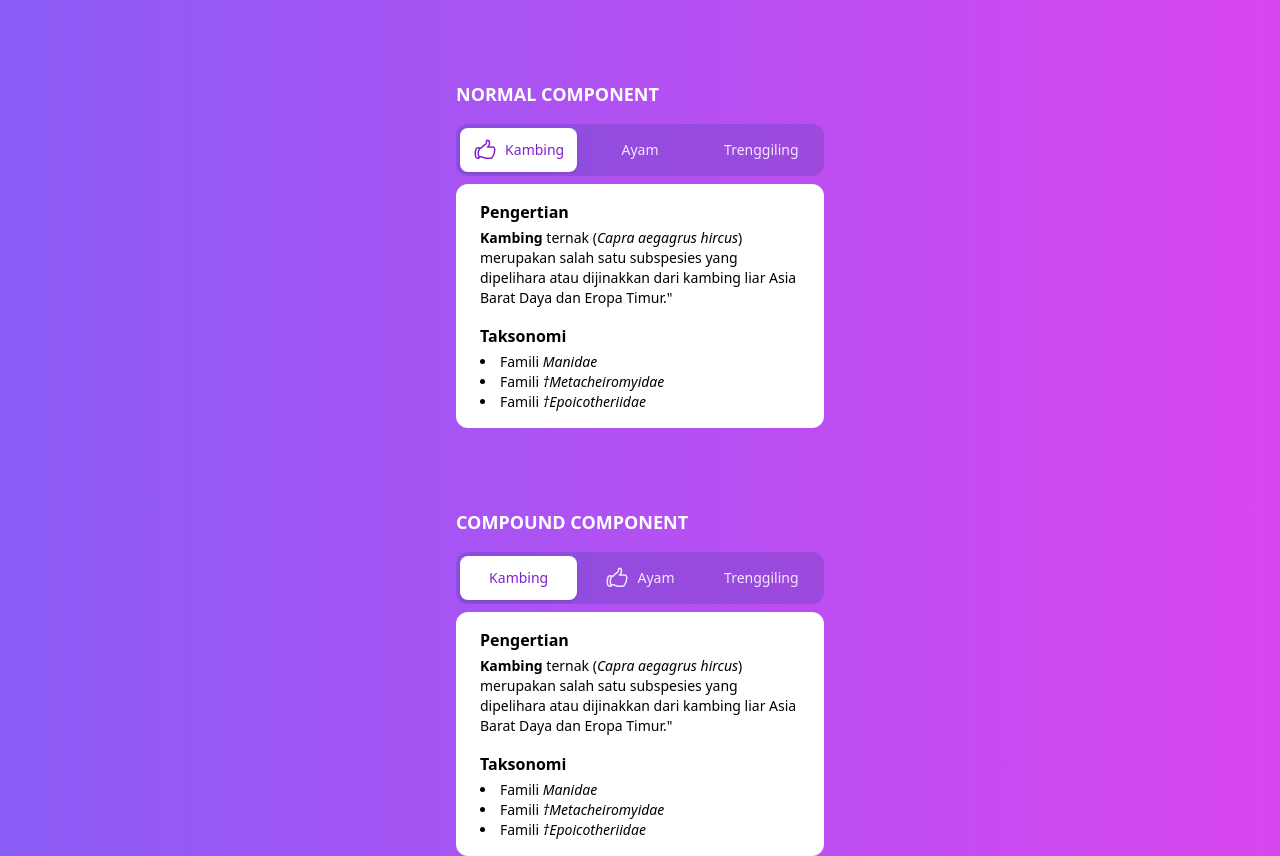
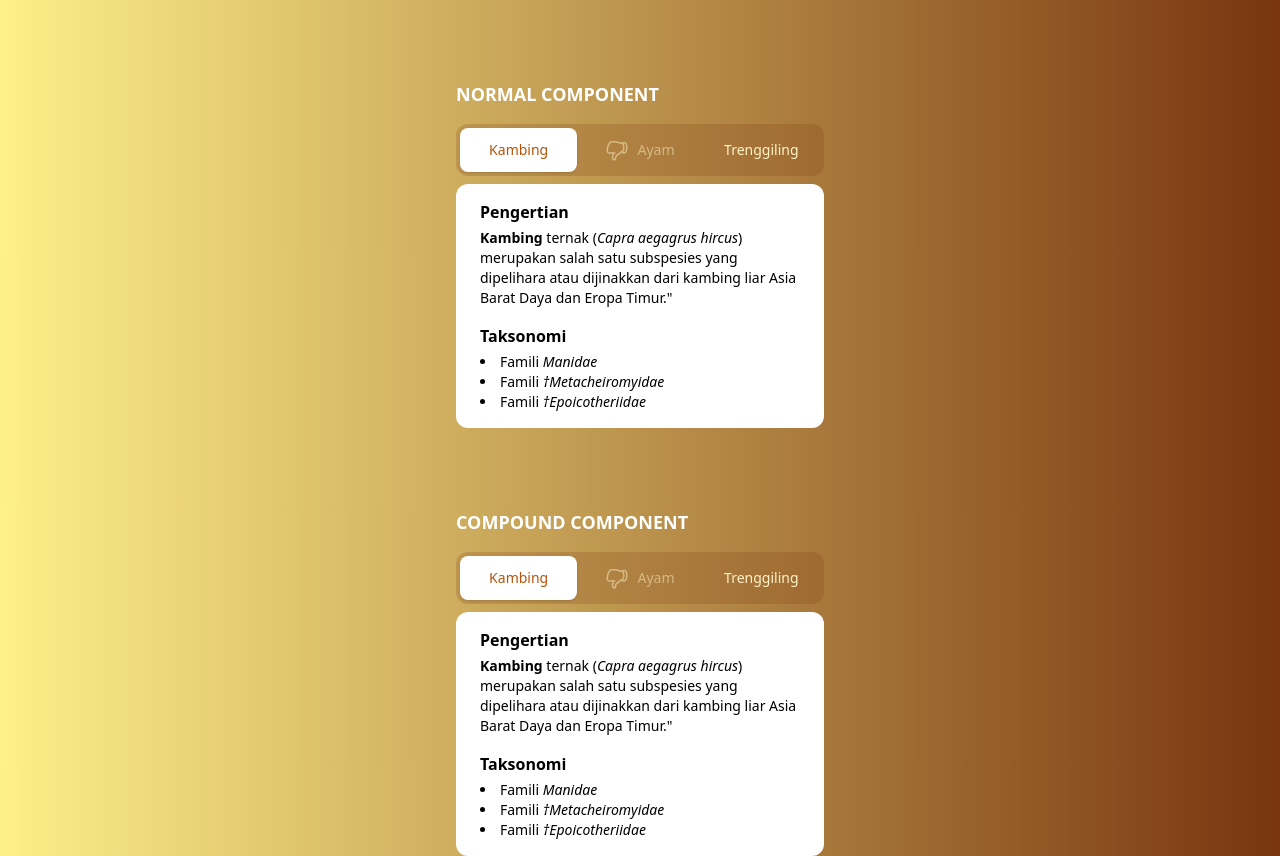
Before and after one commit to suliskh/example-compound-component, a React (Vite) app: page / in a window 1280 px wide. Built offline with nearby package versions, Linux system fonts and the light colour scheme.

Commit message:
fix: update styling

```diff
--- a/src/App.tsx
+++ b/src/App.tsx
@@ -4,7 +4,7 @@ import NormalTabs from "./components/Tab";
 
 function App() {
   return (
-    <div className="bg-gradient-to-r from-violet-500 to-fuchsia-500 min-h-screen">
+    <div className="bg-gradient-to-r from-yellow-200 to-amber-900 min-h-screen">
       <div className="container mx-auto px-10 max-w-md pt-20">
         <h1 className="mb-4 text-white font-bold uppercase text-lg">
           Normal Component
@@ -16,22 +16,6 @@ function App() {
             {
               key: "kambing",
               title: "Kambing",
-              icon: (
-                <svg
-                  xmlns="http://www.w3.org/2000/svg"
-                  fill="none"
-                  viewBox="0 0 24 24"
-                  strokeWidth={1.5}
-                  stroke="currentColor"
-                  className="w-6 h-6"
-                >
-                  <path
-                    strokeLinecap="round"
-                    strokeLinejoin="round"
-                    d="M6.633 10.5c.806 0 1.533-.446 2.031-1.08a9.041 9.041 0 012.861-2.4c.723-.384 1.35-.956 1.653-1.715a4.498 4.498 0 00.322-1.672V3a.75.75 0 01.75-.75A2.25 2.25 0 0116.5 4.5c0 1.152-.26 2.243-.723 3.218-.266.558.107 1.282.725 1.282h3.126c1.026 0 1.945.694 2.054 1.715.045.422.068.85.068 1.285a11.95 11.95 0 01-2.649 7.521c-.388.482-.987.729-1.605.729H13.48c-.483 0-.964-.078-1.423-.23l-3.114-1.04a4.501 4.501 0 00-1.423-.23H5.904M14.25 9h2.25M5.904 18.75c.083.205.173.405.27.602.197.4-.078.898-.523.898h-.908c-.889 0-1.713-.518-1.972-1.368a12 12 0 01-.521-3.507c0-1.553.295-3.036.831-4.398C3.387 10.203 4.167 9.75 5 9.75h1.053c.472 0 .745.556.5.96a8.958 8.958 0 00-1.302 4.665c0 1.194.232 2.333.654 3.375z"
-                  />
-                </svg>
-              ),
               content: (
                 <div className="space-y-4">
                   <div className="space-y-1">
@@ -64,6 +48,23 @@ function App() {
             {
               key: "ayam",
               title: "Ayam",
+              disabled: true,
+              icon: (
+                <svg
+                  xmlns="http://www.w3.org/2000/svg"
+                  fill="none"
+                  viewBox="0 0 24 24"
+                  stroke-width="1.5"
+                  stroke="currentColor"
+                  className="w-6 h-6"
+                >
+                  <path
+                    stroke-linecap="round"
+                    stroke-linejoin="round"
+                    d="M7.5 15h2.25m8.024-9.75c.011.05.028.1.052.148.591 1.2.924 2.55.924 3.977a8.96 8.96 0 01-.999 4.125m.023-8.25c-.076-.365.183-.75.575-.75h.908c.889 0 1.713.518 1.972 1.368.339 1.11.521 2.287.521 3.507 0 1.553-.295 3.036-.831 4.398C20.613 14.547 19.833 15 19 15h-1.053c-.472 0-.745-.556-.5-.96a8.95 8.95 0 00.303-.54m.023-8.25H16.48a4.5 4.5 0 01-1.423-.23l-3.114-1.04a4.5 4.5 0 00-1.423-.23H6.504c-.618 0-1.217.247-1.605.729A11.95 11.95 0 002.25 12c0 .434.023.863.068 1.285C2.427 14.306 3.346 15 4.372 15h3.126c.618 0 .991.724.725 1.282A7.471 7.471 0 007.5 19.5a2.25 2.25 0 002.25 2.25.75.75 0 00.75-.75v-.633c0-.573.11-1.14.322-1.672.304-.76.93-1.33 1.653-1.715a9.04 9.04 0 002.86-2.4c.498-.634 1.226-1.08 2.032-1.08h.384"
+                  />
+                </svg>
+              ),
               content: (
                 <div className="space-y-1">
                   <h2 className="text-base font-bold">Pengertian</h2>
@@ -107,21 +108,22 @@ function App() {
         <Tabs orientation="horizontal" position="start">
           <TabList>
             <Tab name="kambing">Kambing</Tab>
-            <Tab name="ayam">
+            <Tab name="ayam" disabled>
               <svg
                 xmlns="http://www.w3.org/2000/svg"
                 fill="none"
                 viewBox="0 0 24 24"
-                strokeWidth={1.5}
+                stroke-width="1.5"
                 stroke="currentColor"
                 className="w-6 h-6"
               >
                 <path
-                  strokeLinecap="round"
-                  strokeLinejoin="round"
-                  d="M6.633 10.5c.806 0 1.533-.446 2.031-1.08a9.041 9.041 0 012.861-2.4c.723-.384 1.35-.956 1.653-1.715a4.498 4.498 0 00.322-1.672V3a.75.75 0 01.75-.75A2.25 2.25 0 0116.5 4.5c0 1.152-.26 2.243-.723 3.218-.266.558.107 1.282.725 1.282h3.126c1.026 0 1.945.694 2.054 1.715.045.422.068.85.068 1.285a11.95 11.95 0 01-2.649 7.521c-.388.482-.987.729-1.605.729H13.48c-.483 0-.964-.078-1.423-.23l-3.114-1.04a4.501 4.501 0 00-1.423-.23H5.904M14.25 9h2.25M5.904 18.75c.083.205.173.405.27.602.197.4-.078.898-.523.898h-.908c-.889 0-1.713-.518-1.972-1.368a12 12 0 01-.521-3.507c0-1.553.295-3.036.831-4.398C3.387 10.203 4.167 9.75 5 9.75h1.053c.472 0 .745.556.5.96a8.958 8.958 0 00-1.302 4.665c0 1.194.232 2.333.654 3.375z"
+                  stroke-linecap="round"
+                  stroke-linejoin="round"
+                  d="M7.5 15h2.25m8.024-9.75c.011.05.028.1.052.148.591 1.2.924 2.55.924 3.977a8.96 8.96 0 01-.999 4.125m.023-8.25c-.076-.365.183-.75.575-.75h.908c.889 0 1.713.518 1.972 1.368.339 1.11.521 2.287.521 3.507 0 1.553-.295 3.036-.831 4.398C20.613 14.547 19.833 15 19 15h-1.053c-.472 0-.745-.556-.5-.96a8.95 8.95 0 00.303-.54m.023-8.25H16.48a4.5 4.5 0 01-1.423-.23l-3.114-1.04a4.5 4.5 0 00-1.423-.23H6.504c-.618 0-1.217.247-1.605.729A11.95 11.95 0 002.25 12c0 .434.023.863.068 1.285C2.427 14.306 3.346 15 4.372 15h3.126c.618 0 .991.724.725 1.282A7.471 7.471 0 007.5 19.5a2.25 2.25 0 002.25 2.25.75.75 0 00.75-.75v-.633c0-.573.11-1.14.322-1.672.304-.76.93-1.33 1.653-1.715a9.04 9.04 0 002.86-2.4c.498-.634 1.226-1.08 2.032-1.08h.384"
                 />
               </svg>
+
               <span>Ayam</span>
             </Tab>
             <Tab name="trenggiling">Trenggiling</Tab>
--- a/src/components/CompoundTab/Tab.tsx
+++ b/src/components/CompoundTab/Tab.tsx
@@ -17,11 +17,11 @@ export function Tab({ children, disabled, name }: TabProps) {
 
   let style = "";
   if (isSelected) {
-    if (!disabled) style = "text-purple-700 bg-white shadow";
+    if (!disabled) style = "text-amber-700 bg-white shadow";
   } else {
     style = disabled
-      ? "text-purple-300 cursor-not-allowed"
-      : "text-purple-100 hover:bg-white/[0.12] hover:text-white";
+      ? "text-amber-100 opacity-50 cursor-not-allowed"
+      : "text-amber-100 hover:bg-white/[0.12] hover:text-white";
   }
 
   const handleSelectAndFocus = (tabIndex: number) => {
@@ -65,7 +65,7 @@ export function Tab({ children, disabled, name }: TabProps) {
       aria-disabled={!!disabled}
       aria-selected={isSelected ? "true" : "false"}
       className={clsx(
-        "w-full flex space-x-2 items-center justify-center rounded-lg py-2.5 px-3 text-sm font-medium leading-5 ring-white ring-opacity-60 ring-offset-2 ring-offset-purple-400 focus:outline-none focus:ring-2",
+        "w-full flex space-x-2 items-center justify-center rounded-lg py-2.5 px-3 text-sm font-medium leading-5 ring-white ring-opacity-60 ring-offset-2 ring-offset-amber-400 focus:outline-none focus:ring-2",
         style
       )}
       disabled={!!disabled}
--- a/src/components/CompoundTab/TabList.tsx
+++ b/src/components/CompoundTab/TabList.tsx
@@ -19,7 +19,7 @@ export function TabList({ children, className }: TabListProps) {
     <div
       role="tablist"
       className={clsx(
-        "flex rounded-xl bg-blue-900/20 p-1",
+        "flex rounded-xl bg-amber-900/20 p-1",
         orientationStyles[orientation],
         className
       )}
--- a/src/components/Tab/index.tsx
+++ b/src/components/Tab/index.tsx
@@ -87,7 +87,7 @@ export default function Tabs({
     <div className={clsx("flex", rootStyle)} ref={rootRef}>
       <div
         role="tablist"
-        className={clsx("flex rounded-xl bg-blue-900/20 p-1", tabListStyle)}
+        className={clsx("flex rounded-xl bg-amber-900/20 p-1", tabListStyle)}
       >
         {items.map((item) => {
           const isSelected = item.key === selected;
@@ -96,11 +96,11 @@ export default function Tabs({
           let tabStyle = "";
 
           if (isSelected) {
-            if (!isDisabled) tabStyle = "text-purple-700 bg-white shadow";
+            if (!isDisabled) tabStyle = "text-amber-700 bg-white shadow";
           } else {
             tabStyle = isDisabled
-              ? "text-purple-300 cursor-not-allowed"
-              : "text-purple-100 hover:bg-white/[0.12] hover:text-white";
+              ? "text-amber-100 opacity-50 cursor-not-allowed"
+              : "text-amber-100 hover:bg-white/[0.12] hover:text-white";
           }
 
           return (
@@ -109,7 +109,7 @@ export default function Tabs({
               aria-disabled={isDisabled}
               aria-selected={isSelected ? "true" : "false"}
               className={clsx(
-                "w-full flex space-x-2 items-center justify-center rounded-lg py-2.5 px-3 text-sm font-medium leading-5 ring-white ring-opacity-60 ring-offset-2 ring-offset-purple-400 focus:outline-none focus:ring-2",
+                "w-full flex space-x-2 items-center justify-center rounded-lg py-2.5 px-3 text-sm font-medium leading-5 ring-white ring-opacity-60 ring-offset-2 ring-offset-amber-400 focus:outline-none focus:ring-2",
                 tabStyle
               )}
               disabled={isDisabled}
```
